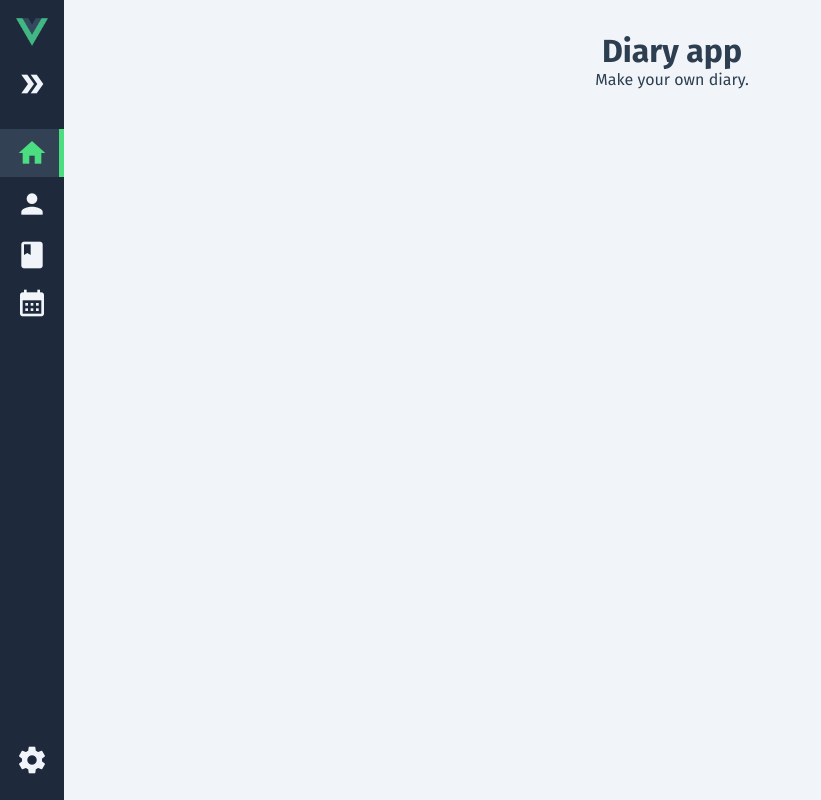
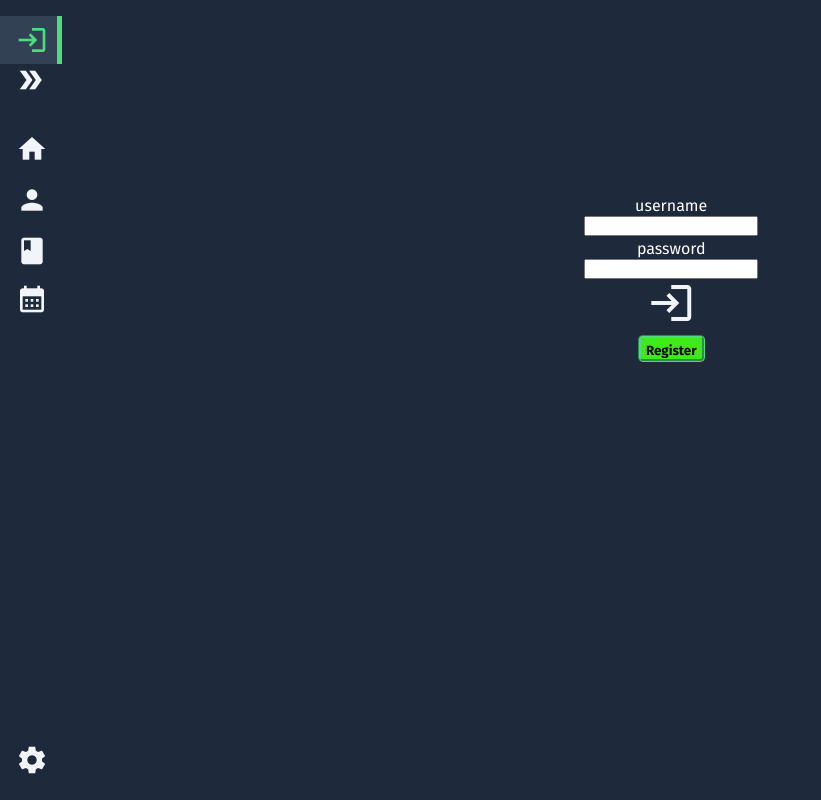
Before and after one commit to TomasOndrisak/Diary, a Vue app: page / in a window 1280 px wide. Shown: the whole page, without its empty margins (0-821 px from the left). Built offline with nearby package versions, Linux system fonts and the light colour scheme.

Commit message:
login prototype

```diff
--- a/src/Views/CalendarView.vue
+++ b/src/Views/CalendarView.vue
@@ -21,7 +21,7 @@ export default {
   },
 };
 </script>
-<style  scoped>
+<style lang="scss" scoped>
 .background {
   border-style: groove;
   border-color: var(--primary);
@@ -30,6 +30,10 @@ export default {
   max-height: 100% !important;
   overflow: auto;
   box-sizing: content-box;
+  @media (max-width: 1024px) {
+    //pre ipady
+    padding-left: 6rem;
+  }
 }
 .day {
   display: inline-flex;
--- /dev/null
+++ b/src/Views/LoginView.vue
@@ -0,0 +1,46 @@
+<template>
+  <div class="login">
+    <p>username</p>
+    <input type="text" />
+    <div>
+      <p>password</p>
+      <input type="password" />
+    </div>
+    <button class="material-icons">login</button>
+    <div>
+      <button class="register-button">Register</button>
+    </div>
+  </div>
+</template>
+<script>
+export default {};
+</script>
+<style lang="scss">
+.login {
+  box-sizing: content-box;
+  padding-top: 15%;
+  background-color: var(--dark);
+  width: 100%;
+
+  p {
+    margin-top: 0.3%;
+    color: white;
+  }
+
+  button.register-button {
+    border-style: groove;
+    border-color: var(--primary);
+    border-radius: 5px;
+    font-weight: bold;
+    background-color: #40e91a;
+    width: 5% !important;
+    padding-top: 5px;
+    margin-top: 0.3%;
+    box-sizing: content-box;
+  }
+  button.material-icons {
+    font-size: 3rem;
+    color: var(--light);
+  }
+}
+</style>
--- a/src/components/Sidebar/Sidebar.vue
+++ b/src/components/Sidebar/Sidebar.vue
@@ -1,7 +1,10 @@
 <template>
   <aside :class="`${is_expanded && 'is-expanded'}`">
-    <div class="logo">
-      <img src="../../assets/logo.png" alt="vue" />
+    <div class="menu">
+      <router-link class="button" to="/">
+        <span class="material-icons">login</span>
+        <span class="text">Login</span></router-link
+      >
     </div>
 
     <div class="menu-toggle-wrap">
@@ -12,7 +15,7 @@
 
     <h3>Menu</h3>
     <div class="menu">
-      <router-link class="button" to="/">
+      <router-link class="button" to="/home">
         <span class="material-icons">home</span>
         <span class="text">Home</span></router-link
       >
```
Also changed, not shown: src/router/index.js (+6 -1 lines).
